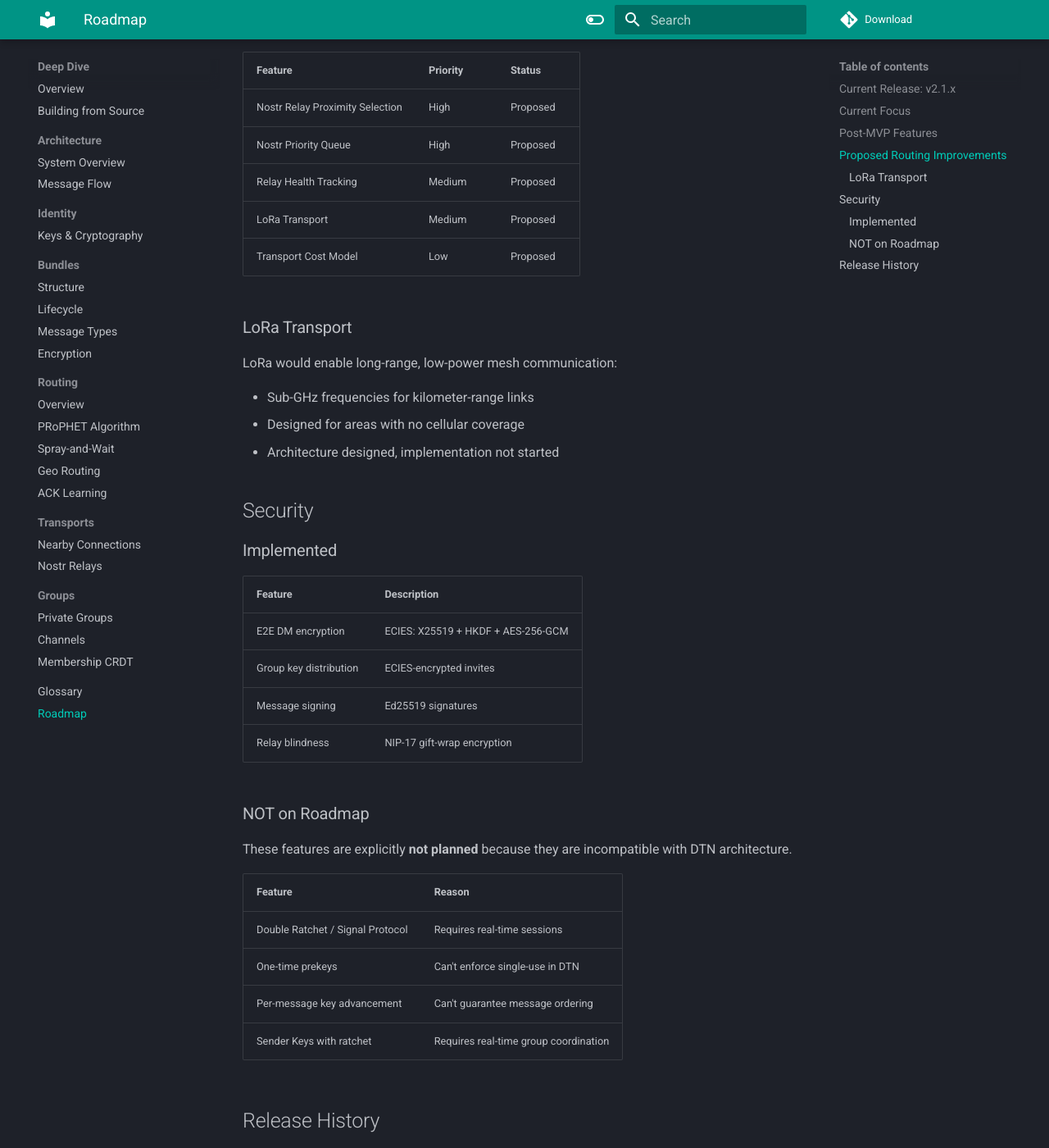
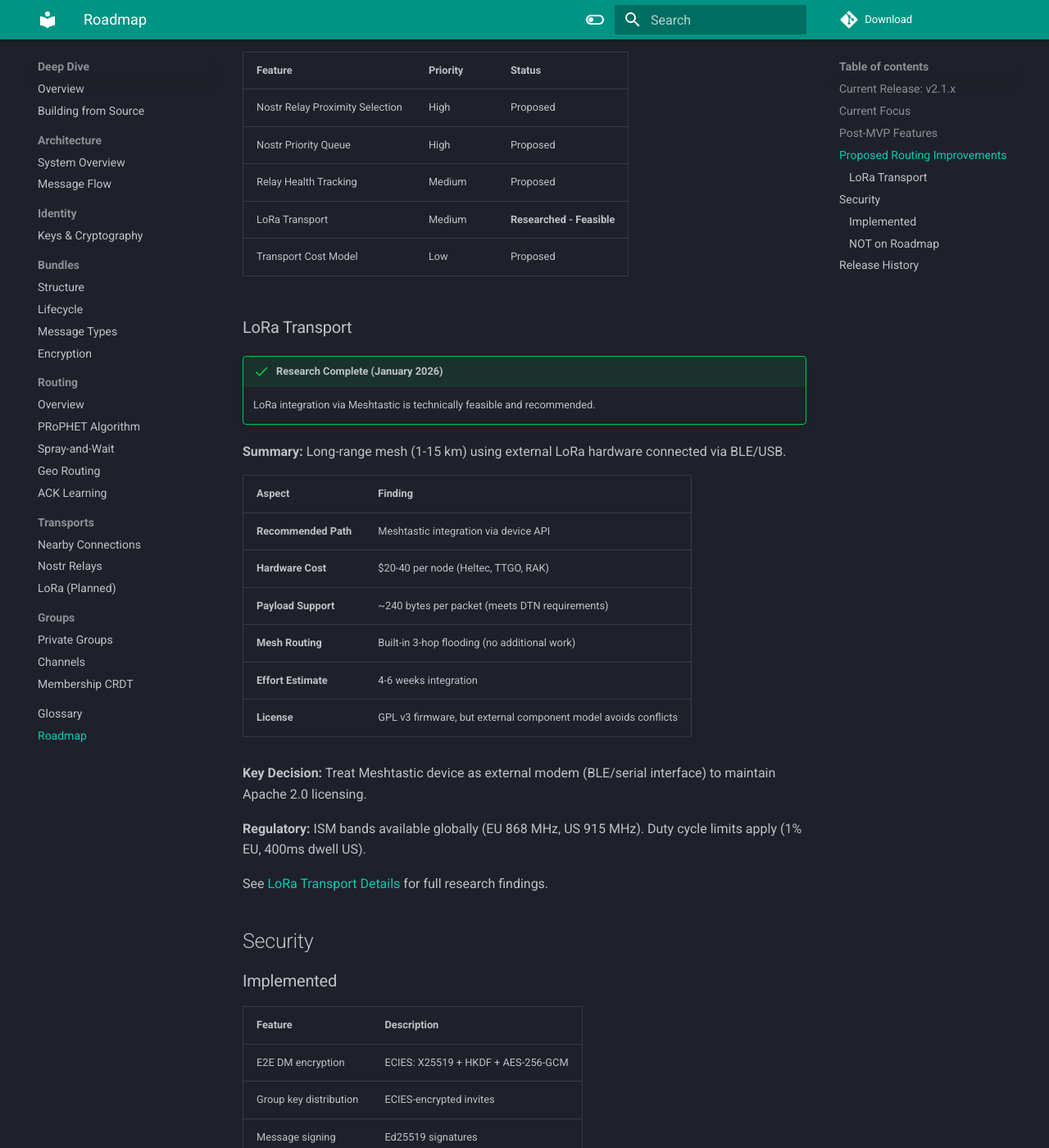
Before and after one commit to ethene/mycel-docs, an MkDocs documentation site: the page built from docs/deep-dive/roadmap.md, in a window 1280 px wide and 1400 px high, scrolled down 1502 px. Shown: the whole window at 82% size. Built offline with MkDocs 1.6.1 and Material for MkDocs 9.7.7, drawn with Linux system fonts in a browser that asks for light colours; comment, search, counter and statistics services are not loaded.

Commit message:
docs: add LoRa transport research findings (RT-001)
- Update roadmap.md: LoRa marked "Researched - Feasible"
- Create docs/deep-dive/transports/lora.md with full research
- Add LoRa to mkdocs.yml navigation

Research findings:
- Meshtastic integration recommended (4-6 week effort)
- Hardware: $20-40 (Heltec, TTGO, RAK)
- License: Use as external component to avoid GPL conflict
- Regulatory: ISM bands available globally

Co-Authored-By: Claude Opus 4.5 <noreply@anthropic.com>

```diff
--- a/docs/deep-dive/roadmap.md
+++ b/docs/deep-dive/roadmap.md
@@ -44,16 +44,30 @@ These features are planned but have no committed timeline.
 | Nostr Relay Proximity Selection | High | Proposed |
 | Nostr Priority Queue | High | Proposed |
 | Relay Health Tracking | Medium | Proposed |
-| LoRa Transport | Medium | Proposed |
+| LoRa Transport | Medium | **Researched - Feasible** |
 | Transport Cost Model | Low | Proposed |
 
 ### LoRa Transport
 
-LoRa would enable long-range, low-power mesh communication:
+!!! success "Research Complete (January 2026)"
+    LoRa integration via Meshtastic is technically feasible and recommended.
 
-- Sub-GHz frequencies for kilometer-range links
-- Designed for areas with no cellular coverage
-- Architecture designed, implementation not started
+**Summary:** Long-range mesh (1-15 km) using external LoRa hardware connected via BLE/USB.
+
+| Aspect | Finding |
+|--------|---------|
+| **Recommended Path** | Meshtastic integration via device API |
+| **Hardware Cost** | $20-40 per node (Heltec, TTGO, RAK) |
+| **Payload Support** | ~240 bytes per packet (meets DTN requirements) |
+| **Mesh Routing** | Built-in 3-hop flooding (no additional work) |
+| **Effort Estimate** | 4-6 weeks integration |
+| **License** | GPL v3 firmware, but external component model avoids conflicts |
+
+**Key Decision:** Treat Meshtastic device as external modem (BLE/serial interface) to maintain Apache 2.0 licensing.
+
+**Regulatory:** ISM bands available globally (EU 868 MHz, US 915 MHz). Duty cycle limits apply (1% EU, 400ms dwell US).
+
+See [LoRa Transport Details](transports/lora.md) for full research findings.
 
 ## Security
 
--- a/mkdocs.yml
+++ b/mkdocs.yml
@@ -77,6 +77,7 @@ nav:
     - Transports:
       - Nearby Connections: deep-dive/transports/nearby.md
       - Nostr Relays: deep-dive/transports/nostr.md
+      - LoRa (Planned): deep-dive/transports/lora.md
     - Groups:
       - Private Groups: deep-dive/groups/private-groups.md
       - Channels: deep-dive/groups/channels.md
```
Also changed, not shown: docs/deep-dive/transports/lora.md (added, +179 -0 lines).
